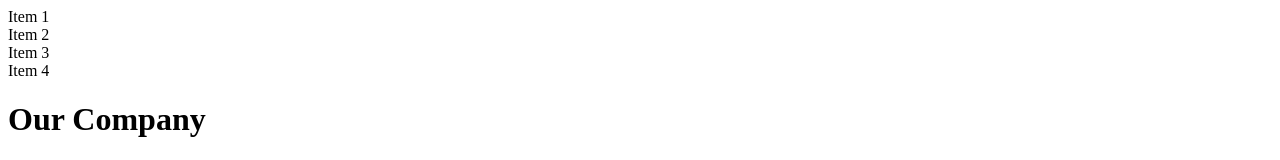
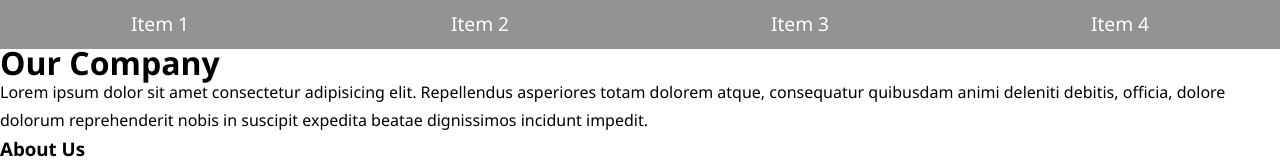
Before and after one commit to stanleyipkis/company_page_01, a plain HTML site: page index.html in a window 1280 px wide. Shown: the top 160 px of the page. Drawn offline with Linux system fonts and the light colour scheme.

Commit message:
reseting css + styling nav

```diff
--- a/css/style.css
+++ b/css/style.css
@@ -1,5 +1,33 @@
-/* * {
+* {
   margin: 0;
   padding: 0;
   box-sizing: border-box;
-} */
+}
+
+body {
+  font-family: 'Segoe UI', Tahoma, Geneva, Verdana, sans-serif;
+  line-height: 1.8rem;
+}
+
+.nav {
+  background-color: grey;
+  opacity: 0.85;
+  position: sticky;
+  top: 0;
+}
+
+.nav__list {
+  display: flex;
+  justify-content: space-around;
+  /* align-items: center; */
+}
+
+.nav__list--item {
+  font-size: 1.2rem;
+  color: white;
+  padding: 10px 0;
+}
+
+.nav__list--item:hover {
+  color: coral;
+}
```
